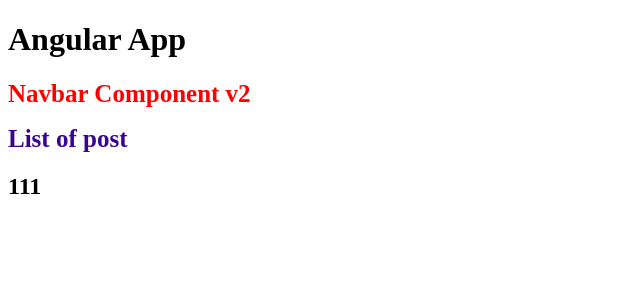
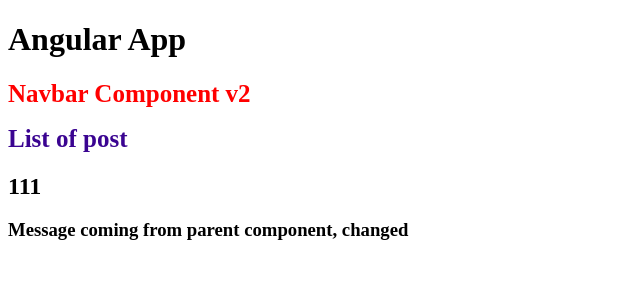
Before and after one commit to guamoshtli/AngIntro, an Angular app: page / in a window 1280 px wide. Shown: the top 300 px of the page, without its empty margins (0-640 px from the left). Built offline with nearby package versions, Linux system fonts and the light colour scheme.

Commit message:
Sharing Data Between Components, @Input decorator

```diff
--- a/src/app/app.component.html
+++ b/src/app/app.component.html
@@ -1,3 +1,3 @@
 <h1>Angular App</h1>
 <app-navbar-v2></app-navbar-v2>
-<app-post></app-post>
+<app-post [fromParent]='parentMessage'></app-post>
--- a/src/app/app.component.ts
+++ b/src/app/app.component.ts
@@ -7,4 +7,5 @@ import { Component } from '@angular/core';
 })
 export class AppComponent {
   title = 'AngIntro';
+  parentMessage: string ='Message coming from parent component, changed';
 }
--- a/src/app/post/post.component.html
+++ b/src/app/post/post.component.html
@@ -1,2 +1,3 @@
 <h1>{{ title }}</h1>
 <h2>{{ 100 + 10 +1}}</h2>
+<h3>{{ fromParent }}</h3>
--- a/src/app/post/post.component.ts
+++ b/src/app/post/post.component.ts
@@ -1,4 +1,4 @@
-import { Component, OnInit } from '@angular/core';
+import { Component, OnInit, Input } from '@angular/core';
 
 @Component({
   selector: 'app-post',
@@ -8,6 +8,10 @@ import { Component, OnInit } from '@angular/core';
 export class PostComponent implements OnInit{
 
   title: string = 'List of post';
+  messagePost: string = 'Message Post'
+
+  @Input() fromParent?: string;
+
 
     constructor() {}
     ngOnInit(): void {
```
